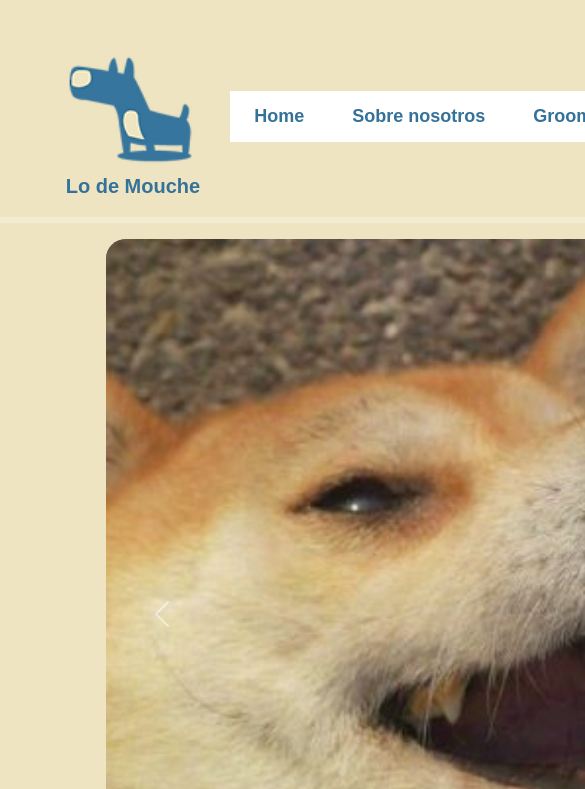
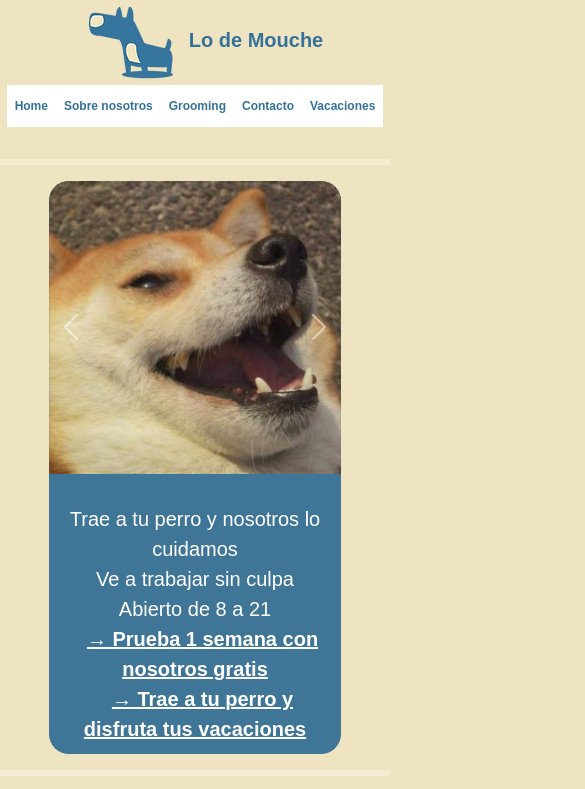
Before and after one commit to nicorosado/Guarderia-para-perros, a plain HTML site: page index.html in a window 390 px wide. Shown: the top 789 px of the page, 585 px wide, since content can reach past the window. Drawn offline with nearby package versions, Linux system fonts and the light colour scheme.

Commit message:
arreglo toda la pagina para que sea responsive

```diff
--- a/index.html
+++ b/index.html
@@ -67,41 +67,6 @@
         </div>
 
     </section>
-    <!-- <section class="bienvenida">
-        <div class="panel-left">
-            <span>Trae a tu perro y nosotros lo cuidamos</span>
-            <span>Ve a trabajar sin culpa</span>
-            <span>Abierto de 8 a 21</span>
-            <span class="anim-index"><a href="pages/contacto.html"> → Prueba 1 semana con nosotros gratis</a></span>
-            <span class="anim-index"><a href="pages/vacaciones.html"> → Trae a tu perro y disfruta tus vacaciones</a></span>
-        </div>
-        <div class="panel-right">
-            <section>
-                <div id="carouselExampleFade" class="carousel slide carousel-fade" data-bs-ride="carousel">
-                    <div class="carousel-inner">
-                      <div class="carousel-item active">
-                        <img src="images/foto-dogo.jpg" class="d-block w-100" alt="...">
-                      </div>
-                      <div class="carousel-item">
-                        <img src="images/dogCarousel1.jpg" class="d-block w-100" alt="...">
-                      </div>
-                      <div class="carousel-item">
-                        <img src="images/DogCarousel3.jpg" class="d-block w-100" alt="...">
-                      </div>
-                    </div>
-                    <button class="carousel-control-prev" type="button" data-bs-target="#carouselExampleFade" data-bs-slide="prev">
-                      <span class="carousel-control-prev-icon" aria-hidden="true"></span>
-                      <span class="visually-hidden">Previous</span>
-                    </button>
-                    <button class="carousel-control-next" type="button" data-bs-target="#carouselExampleFade" data-bs-slide="next">
-                      <span class="carousel-control-next-icon" aria-hidden="true"></span>
-                      <span class="visually-hidden">Next</span>
-                    </button>
-                  </div>
-            </section>
-              <img src="images/foto-dogo.jpg" alt="slider de fotos en nuestra guarderia" class="image"> -->
-     <!--    </div>
-    </section> -->
     <hr />
 
     <!-- footer -->
@@ -121,7 +86,7 @@
             <i></i>
             </a>
         </div>
-        <div>
+        <div class="encuentra" >
             <p>ENCUENTRANOS</p>
             <iframe src="https://www.google.com/maps/embed?pb=!1m18!1m12!1m3!1d12574.893203584146!2d-57.56799789248679!3d-38.006914033698656!2m3!1f0!2f0!3f0!3m2!1i1024!2i768!4f13.1!3m3!1m2!1s0x9584decf0eedd4d9%3A0xddf44ff3ab747c1d!2sVivero%20Antoniucci%20S.A.!5e0!3m2!1ses!2sar!4v1653508528532!5m2!1ses!2sar" width="250" height="200" style="border:0;" allowfullscreen="" loading="lazy" referrerpolicy="no-referrer-when-downgrade"></iframe>
         </div>
--- a/style.css
+++ b/style.css
@@ -1,4 +1,11 @@
+.main{
+    width: 60%;
+    margin: 0% auto;
+}
+
 body{
+    display: flex;
+    justify-content: center;
     margin: 0;
     padding: 0;
     background-color: #EFE4C2;
@@ -28,10 +35,6 @@ a:hover{
     padding-left: 0;
 }
 
-.main{
-    width: 60rem;
-    margin: 0 auto;
-}
 header{
     display: flex;
     align-items: center;
@@ -209,13 +212,54 @@ section .fotodog img{
 
 /* Inicio media queries */
 
+@media screen  and (max-width: 1250px) {
+    .nav-item-link {
+        padding: 12px 8px;
+    }
+    .main {
+        width: 80%;
+    }
+    .panel-left span{
+        font-size: 25px;
+    }
+}
+
 @media screen  and (max-width: 992px) {
+    .dog1 {
+        display: none;
+       }
+       .dog2 {
+        display: none;
+       }
+       .grid-img {
+        display: grid;
+        grid-template-columns: 1fr;
+       }
+    .main {
+        width: 100%;
+    }
     .panel-left span{
         font-size: 25px;
     }
 }
 
 @media screen and (max-width: 576px) {
+    footer {
+        display: flex;
+        justify-content: space-between;
+        padding-left: 5px;
+        padding-right: 5px;
+    }
+    .encuentra {
+        display: none;
+    }
+    header {
+        display: flex;
+        flex-direction: column;
+    }
+    .nav-item-link {
+        padding: 12px 8px;
+    }
     .bienvenida {
         display: flex;
         flex-direction: column-reverse;
@@ -229,10 +273,10 @@ section .fotodog img{
     gap: 0px;
     } */
     .panel-left span{
-        font-size: 40px;
+        font-size: 20px;
     }
     .panel-left span a {
-        font-size: 40px;
+        font-size: 20px;
     }
     .panel-left {
         display: grid;
@@ -248,21 +292,15 @@ section .fotodog img{
    header {
     justify-content: center;
     margin-left: 0px;
+    margin-top: 0px;
    }
    .header__nav {
-    margin-left: 30px;
-   }
-   .dog1 {
-    display: none;
-   }
-   .dog2 {
-    display: none;
-   }
-   .grid-img {
-    display: grid;
-    grid-template-columns: 1fr;
+    font-size: 12px;
    }
 
+   .logo {
+    display: inline-block;
+   }
 }
 
 .form {
```
